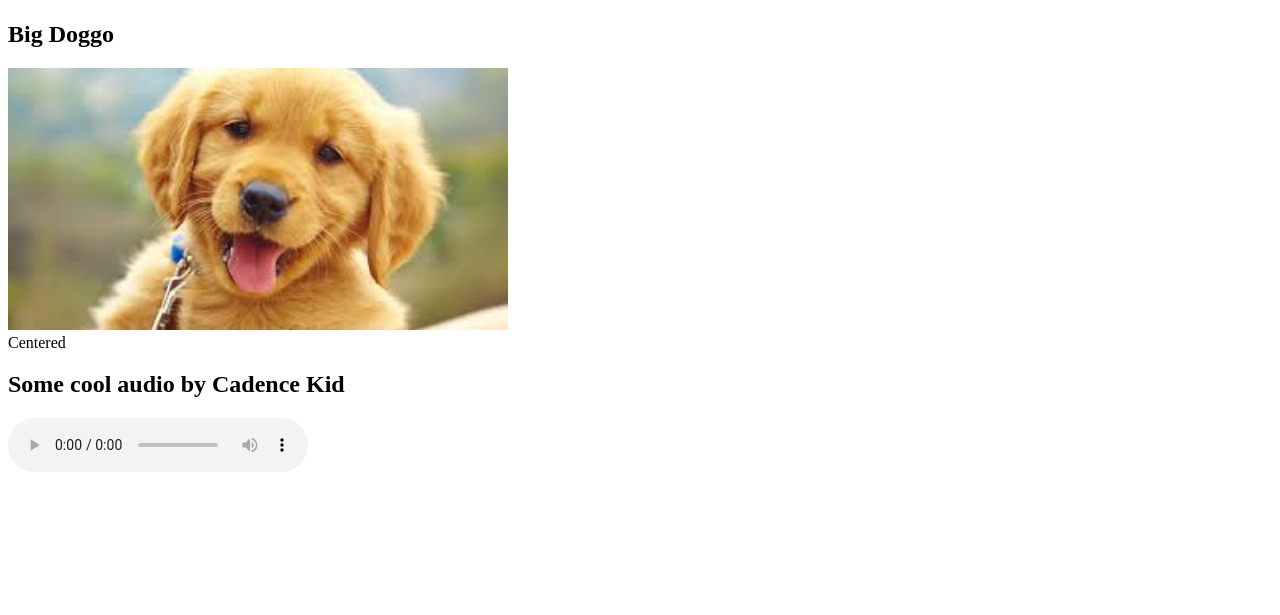
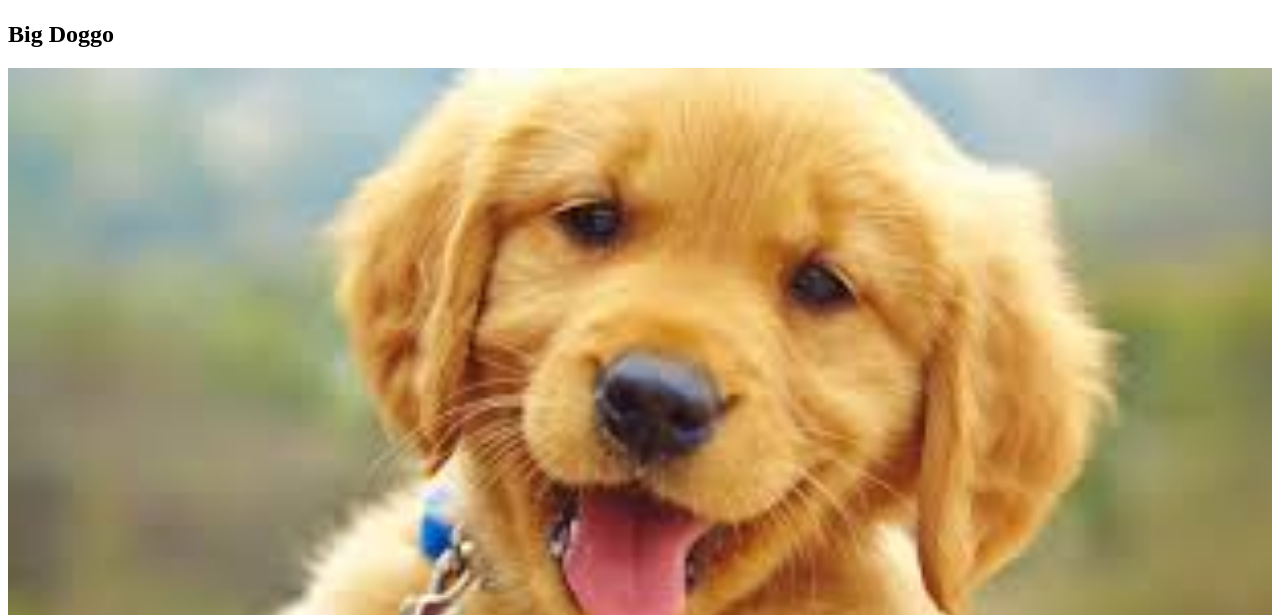
Before and after one commit to dliu206-1675536/dliu206-1675536.github.io, a plain HTML site: page someCss.html in a window 1280 px wide. Shown: the part 185-800 px from the top of the page. Drawn offline with Linux system fonts and the light colour scheme.

Commit message:
Update someCss.html

```diff
--- a/someCss.html
+++ b/someCss.html
@@ -10,10 +10,10 @@
 			<img src = "doggo_1.jpg" style = "width : 50px; height = 50px";></iframe>
 			<img src = "doggo_2.jpg" style = "width : 50px; height = 50px"></iframe>
 			<h2>Big Doggo</h2>
-		<div class = "container">
-			<img src = "doggo_1.jpg" style = "width : 500px; height = 500px";></iframe>
-			<div class="centered">Centered</div>
-		</div>
+			<div class="container">
+ 				 <img src="doggo_1.jpg" alt="Doggo" style="width:100%;">
+  				<div class="centered">Centered</div>
+			</div>
 			<h2>Some cool audio by Cadence Kid</h2>
 			<audio controls>
 				<source src ="Cadence_Kid.mp3" type = "audio/mpeg">
```
